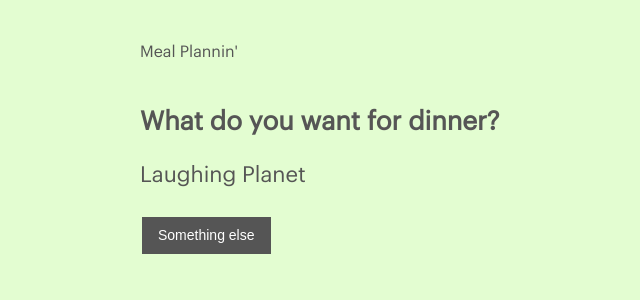
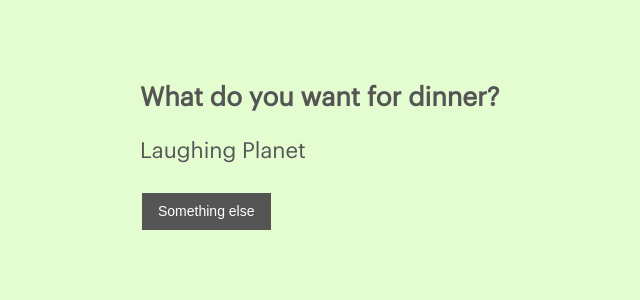
Before and after one commit to jonaschafer/jonaschafer.github.io, a Jekyll site: the page built from recipes.html, in a window 1280 px wide. Shown: the top 300 px of the page, without its empty margins (140-780 px from the left). Built offline with Jekyll 4.4.1, drawn with Linux system fonts in a browser that asks for light colours.

Commit message:
removed link to homepage from recipes page

```diff
--- a/_includes/navigation-recipes.html
+++ b/_includes/navigation-recipes.html
@@ -1,7 +1,7 @@
 <nav>
   <div class="parent">
     <div class="left">
-      <a class="no-underline" href="/">Meal Plannin'</a>
+      <!-- <a class="no-underline" href="/">Meal Plannin'</a> -->
     </div>
 
     <div class="right">
```
